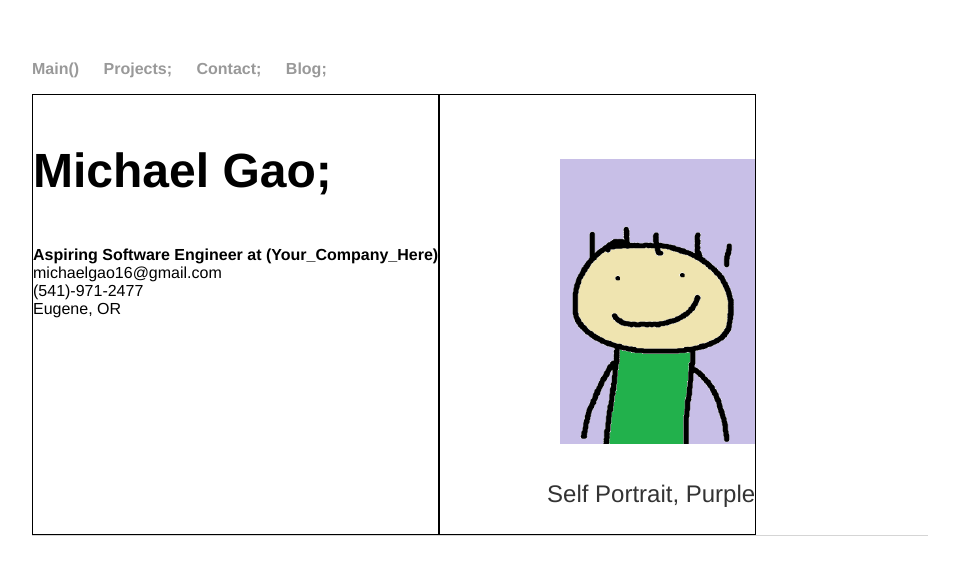
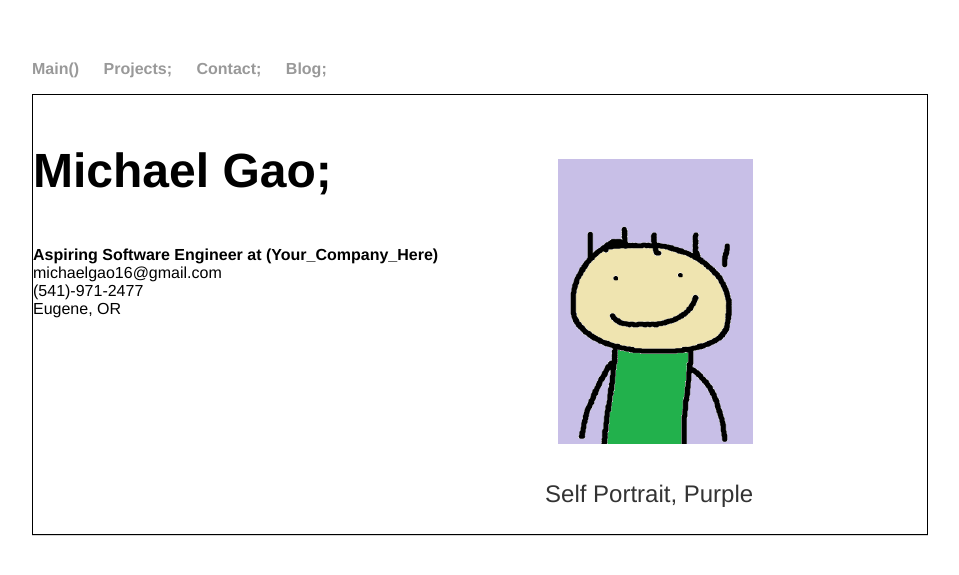
Before and after one commit to michael-c-gao/WebsiteOfMichael, a Jekyll site: the page built from contact/index.html, in a window 1280 px wide. Shown: the top 575 px of the page, without its empty margins (160-1119 px from the left). Built offline with Jekyll 4.4.1, drawn with Linux system fonts in a browser that asks for light colours.

Commit message:
borders?

```diff
--- a/contact/index.html
+++ b/contact/index.html
@@ -10,10 +10,11 @@
 
 	}
 	.child{
-		border: 1px solid black;
+		border: 0px solid black;
 	}
 		.parent{
 			display:flex;
+			border: 1px solid black;
 		}
 	</style>
 </head>
```
